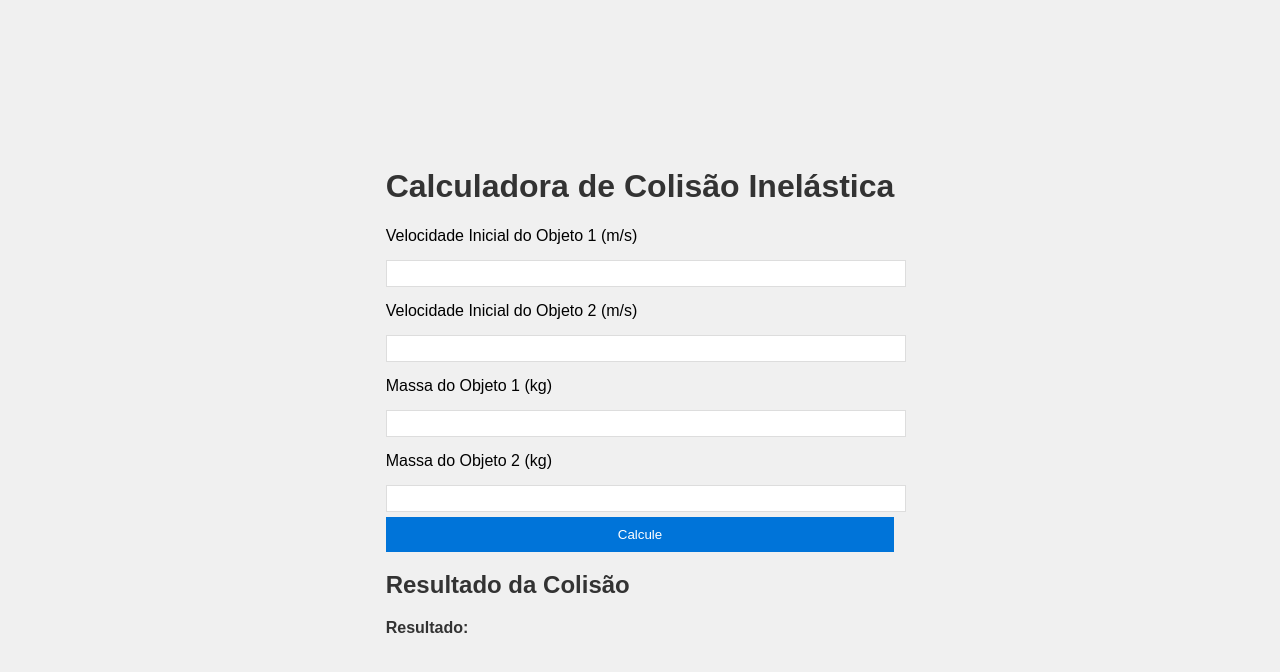
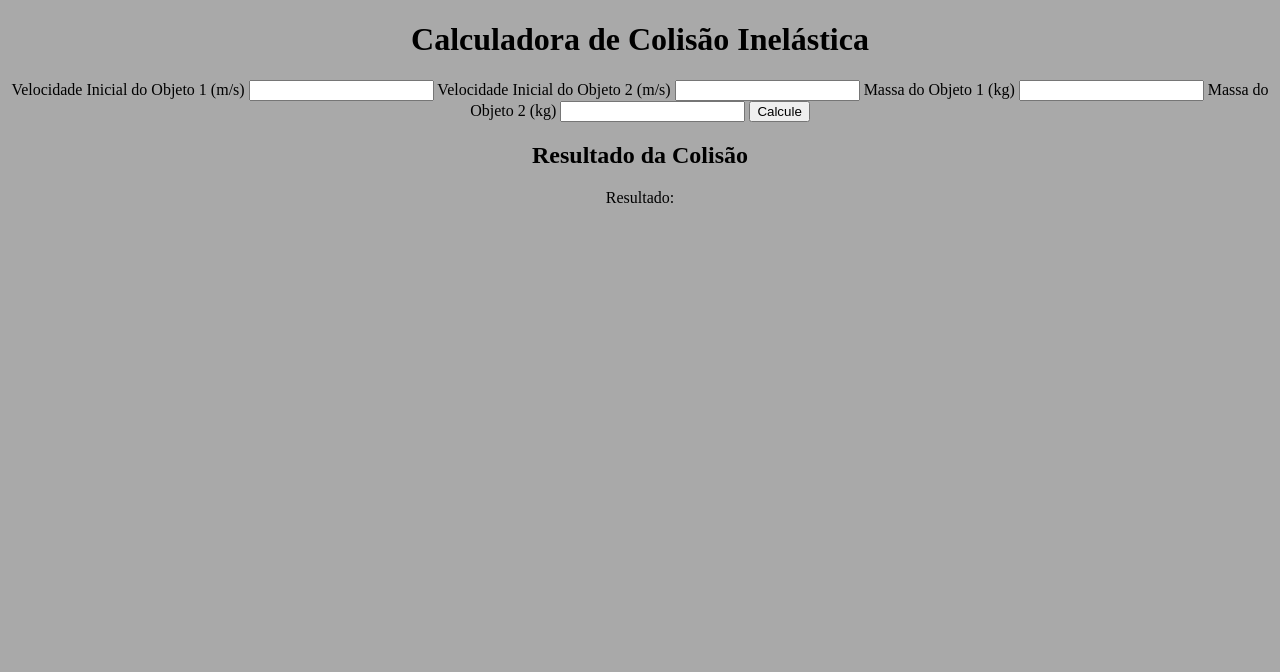
Before and after one commit to thomasgatinh/agora-n-o-tem-erro-calculadora-js, a plain HTML site: page index.html in a window 1280 px wide. Drawn offline with Linux system fonts and the light colour scheme.

Commit message:
projeto final
com as atualizações aplicadas

```diff
--- a/style.css
+++ b/style.css
@@ -1,50 +1,5 @@
-/* Estilizando o título principal */
-h1 {
-    color: #333; /* Cor do texto */
-    text-align: center; /* Alinhamento do texto */
+body{
+    text-align: center;
+    display: block;
+    background-color: darkgrey;
 }
-
-/* Estilizando os campos de entrada e rótulos do formulário */
-label {
-    display: block; /* Faz com que os rótulos ocupem uma linha separada */
-    margin: 10px 0; /* Espaçamento entre os rótulos */
-}
-
-input {
-    width: 100%; /* Largura total dos campos de entrada */
-    padding: 5px; /* Espaçamento interno dos campos de entrada */
-    margin: 5px 0; /* Espaçamento entre os campos de entrada */
-    border: 1px solid #ddd; /* Borda dos campos de entrada */
-}
-
-/* Estilizando o botão de cálculo */
-#calcular {
-    width: 100%; /* Largura total do botão */
-    padding: 10px; /* Espaçamento interno do botão */
-    background-color: #0074D9; /* Cor de fundo do botão */
-    color: white; /* Cor do texto do botão */
-    border: none; /* Remove a borda do botão */
-    cursor: pointer; /* Transforma o cursor em uma mão ao passar o mouse sobre o botão */
-}
-
-/* Estilizando a seção de resultados */
-h2 {
-    color: #333;
-}
-
-#resultado {
-    color: #333;
-    font-weight: bold;
-}
-
-/* Estilizando o corpo da página */
-body {
-    font-family: Arial, sans-serif; /* Família de fontes padrão */
-    margin: 0; /* Remove a margem padrão do corpo */
-    padding: 0; /* Remove o preenchimento padrão do corpo */
-    background-color: #f0f0f0; /* Cor de fundo da página */
-    display: flex;
-    align-items: center;
-    justify-content: center;
-    height: 100vh;
-}
```
